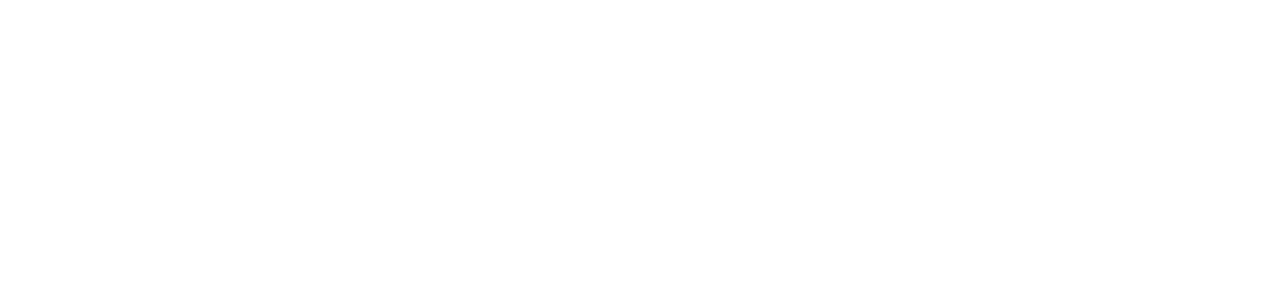
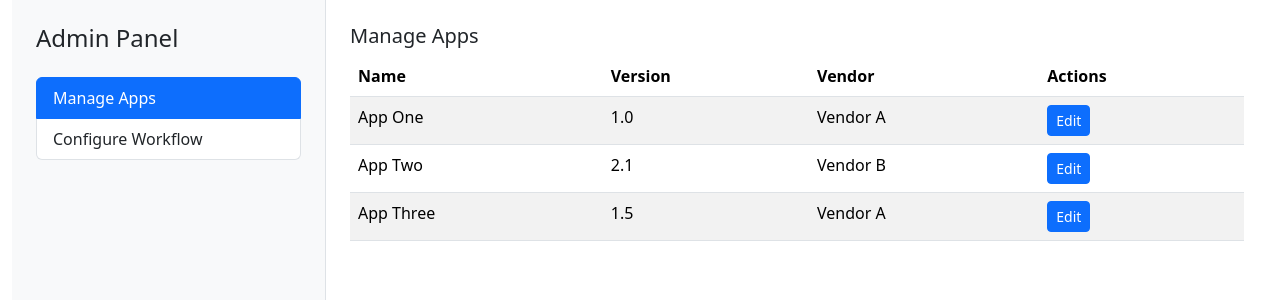
Before and after one commit to abdelfatahlatif/dupod-app-store, a React (Vite) app: page /dupod-app-store/admin/apps in a window 1280 px wide. Before the commit this address had no page. Shown: the top 300 px of the page. Built offline with nearby package versions, Linux system fonts and the light colour scheme.

Commit message:
add admin panel

```diff
--- a/index.html
+++ b/index.html
@@ -6,7 +6,7 @@
     <meta name="viewport" content="width=device-width, initial-scale=1.0" />
     <title>Store App</title>
   </head>
-  <body>
+  <body style="height: 100%;">
     <div id="root" class="container-fluid"></div>
     <script type="module" src="/src/main.tsx"></script>
   </body>
--- /dev/null
+++ b/src/admin/AdminLayout.tsx
@@ -0,0 +1,40 @@
+import { Outlet, NavLink } from 'react-router-dom';
+
+const AdminLayout = () => {
+  return (
+    <div className="container-fluid px-0">
+      <div className="row g-0" style={{ minHeight: '100vh' }}>
+        {/* Sidebar */}
+        <div className="col-md-3 bg-light border-end p-4">
+          <h4 className="mb-4">Admin Panel</h4>
+          <div className="list-group">
+            <NavLink
+              to="apps"
+              className={({ isActive }) =>
+                `list-group-item list-group-item-action ${isActive ? 'active' : ''}`
+              }
+            >
+              Manage Apps
+            </NavLink>
+
+            <NavLink
+              to="workflow"
+              className={({ isActive }) =>
+                `list-group-item list-group-item-action ${isActive ? 'active' : ''}`
+              }
+            >
+              Configure Workflow
+            </NavLink>
+          </div>
+        </div>
+
+        {/* Main Content */}
+        <div className="col-md-9 p-4">
+          <Outlet />
+        </div>
+      </div>
+    </div>
+  );
+};
+
+export default AdminLayout;
--- /dev/null
+++ b/src/admin/AdminRoutes.tsx
@@ -0,0 +1,18 @@
+import { Route, Routes, Navigate } from 'react-router-dom';
+import AdminLayout from './AdminLayout';
+import AppsListPage from './AppListPage';
+import EditAppPage from './EditAppPage';
+import WorkflowConfigPage from './WorkflowConfig';
+
+const AdminRoutes = () => (
+  <Routes>
+    <Route path="/" element={<AdminLayout />}>
+      <Route index element={<Navigate to="apps" />} />
+      <Route path="apps" element={<AppsListPage />} />
+      <Route path="apps/:id/edit" element={<EditAppPage />} />
+      <Route path="workflow" element={<WorkflowConfigPage />} />
+    </Route>
+  </Routes>
+);
+
+export default AdminRoutes;
--- /dev/null
+++ b/src/admin/AppListPage.tsx
@@ -0,0 +1,46 @@
+import { useNavigate } from 'react-router-dom';
+
+const dummyApps = [
+  { id: 1, name: 'App One', version: '1.0', vendor: 'Vendor A' },
+  { id: 2, name: 'App Two', version: '2.1', vendor: 'Vendor B' },
+  { id: 3, name: 'App Three', version: '1.5', vendor: 'Vendor A' },
+];
+
+const AppsListPage = () => {
+  const navigate = useNavigate();
+
+  return (
+    <div>
+      <h5>Manage Apps</h5>
+      <table className="table table-striped">
+        <thead>
+          <tr>
+            <th>Name</th>
+            <th>Version</th>
+            <th>Vendor</th>
+            <th>Actions</th>
+          </tr>
+        </thead>
+        <tbody>
+          {dummyApps.map((app) => (
+            <tr key={app.id}>
+              <td>{app.name}</td>
+              <td>{app.version}</td>
+              <td>{app.vendor}</td>
+              <td>
+                <button
+                  className="btn btn-primary btn-sm"
+                  onClick={() => navigate(`/admin/apps/${app.id}/edit`)}
+                >
+                  Edit
+                </button>
+              </td>
+            </tr>
+          ))}
+        </tbody>
+      </table>
+    </div>
+  );
+};
+
+export default AppsListPage;
--- /dev/null
+++ b/src/admin/EditAppPage.tsx
@@ -0,0 +1,42 @@
+import { useParams, useNavigate } from 'react-router-dom';
+import { useEffect, useState } from 'react';
+
+const EditAppPage = () => {
+  const { id } = useParams();
+  const navigate = useNavigate();
+
+  const [appData, setAppData] = useState({ name: '', version: '', vendor: '' });
+
+  useEffect(() => {
+    // Normally fetch from API
+    setAppData({ name: 'App ' + id, version: '1.0', vendor: 'Vendor A' });
+  }, [id]);
+
+  const handleSave = () => {
+    console.log('Saved data:', appData);
+    navigate('/admin/apps');
+  };
+
+  return (
+    <div>
+      <h5>Edit App #{id}</h5>
+      <form>
+        <div className="mb-3">
+          <label className="form-label">App Name</label>
+          <input className="form-control" value={appData.name} onChange={e => setAppData({ ...appData, name: e.target.value })} />
+        </div>
+        <div className="mb-3">
+          <label className="form-label">Version</label>
+          <input className="form-control" value={appData.version} onChange={e => setAppData({ ...appData, version: e.target.value })} />
+        </div>
+        <div className="mb-3">
+          <label className="form-label">Vendor</label>
+          <input className="form-control" value={appData.vendor} onChange={e => setAppData({ ...appData, vendor: e.target.value })} />
+        </div>
+        <button type="button" className="btn btn-success" onClick={handleSave}>Save</button>
+      </form>
+    </div>
+  );
+};
+
+export default EditAppPage;
--- /dev/null
+++ b/src/admin/WorkflowConfig.tsx
@@ -0,0 +1,44 @@
+import React, { useState } from 'react';
+import { Dropdown } from 'primereact/dropdown';
+import { Card } from 'primereact/card';
+
+interface UserOption {
+    label: string;
+    value: string;
+}
+
+const users: UserOption[] = [
+    { label: 'Alice', value: 'alice' },
+    { label: 'Bob', value: 'bob' },
+    { label: 'Charlie', value: 'charlie' }
+];
+
+const WorkflowConfig: React.FC = () => {
+    const [reviewer1, setReviewer1] = useState<string>('');
+    const [reviewer2, setReviewer2] = useState<string>('');
+    const [approver, setApprover] = useState<string>('');
+
+    return (
+        <div className="container mt-4">
+            <h3>Workflow Configuration</h3>
+            <Card>
+                <div className="p-fluid">
+                    <div className="field mb-3">
+                        <label>Reviewer 1</label>
+                        <Dropdown value={reviewer1} options={users} onChange={(e) => setReviewer1(e.value)} placeholder="Select Reviewer 1" />
+                    </div>
+                    <div className="field mb-3">
+                        <label>Reviewer 2</label>
+                        <Dropdown value={reviewer2} options={users} onChange={(e) => setReviewer2(e.value)} placeholder="Select Reviewer 2" />
+                    </div>
+                    <div className="field">
+                        <label>Final Approver</label>
+                        <Dropdown value={approver} options={users} onChange={(e) => setApprover(e.value)} placeholder="Select Final Approver" />
+                    </div>
+                </div>
+            </Card>
+        </div>
+    );
+};
+
+export default WorkflowConfig;
--- a/src/components/AppList.tsx
+++ b/src/components/AppList.tsx
@@ -6,7 +6,7 @@
 }
 
 const AppList = ({ apps, onAppClick }: Props) => (
-  <ul className="list-group">
+  <ul className="list-group mt-3 mb-3">
     {apps.map((app) => (
       <li
         key={app.id}
--- a/src/index.css
+++ b/src/index.css
@@ -86,6 +86,8 @@
   flex-direction: column;
   justify-content: space-between;
   height: 100%;
+  cursor: pointer;
+
 }
 
 .p-card-header img {
@@ -97,6 +99,8 @@
 /* Ensure card is fixed width */
 .app-card {
   width: 250px;
+  cursor: pointer;
+
 }
 
 .app-description {
@@ -108,7 +112,9 @@
 }
 
 .p-card .p-card-content {
-  padding: 0 !important;;
+  padding: 0 !important;
+  cursor: pointer;
+
 }
 
 .p-card .p-card-title {
--- a/src/main.tsx
+++ b/src/main.tsx
@@ -9,6 +9,7 @@
 import 'primereact/resources/primereact.min.css';
 import 'primeicons/primeicons.css';
 import './index.css';
+import AdminRoutes from './admin/AdminRoutes';
 
 ReactDOM.createRoot(document.getElementById('root')!).render(
   <React.StrictMode>
@@ -16,6 +17,7 @@
       <Routes>
         <Route path="/" element={<App />} />
         <Route path="/apps/:id" element={<AppDetailsPage />} />
+        <Route path="/admin/*" element={<AdminRoutes />} />
       </Routes>
     </Router>
   </React.StrictMode>
--- a/src/pages/AppDetailsPage.tsx
+++ b/src/pages/AppDetailsPage.tsx
@@ -1,4 +1,4 @@
-import { useParams } from 'react-router-dom';
+import { Link, useParams } from 'react-router-dom';
 import { useEffect, useState } from 'react';
 import AppHeader from '../components/AppDetails/AppHeader';
 import AppAbout from '../components/AppDetails/AppAbout';
@@ -24,10 +24,12 @@
 
  return (
     <div className="container mt-4">
+      <div className='mb-3'><Link to="/">Back to Apps</Link></div>
       <AppHeader app={app} />
       <AppAbout app={app}/>
       <AppMediaSlider appId={app.id.toString()}/>
       <AppComments appId={app.id.toString()} />
+      <div className='mt-3 mb-3'><Link to="/">Back to Apps</Link></div>
     </div>
   );
 };
--- a/src/pages/Home.tsx
+++ b/src/pages/Home.tsx
@@ -83,8 +83,8 @@
   };
 
   return (
-    <div className="container-fluid mt-4">
-      <h2 className="text-center mb-4">App Store</h2>
+    <div className="container-fluid px-0">
+      {/* <h2 className="text-center mb-4">App Store</h2> */}
 
       {/* Category Tabs */}
       {/* <ul className="nav nav-tabs mb-3">
@@ -100,9 +100,9 @@
         ))}
       </ul> */}
 
-      <div className="row">
+      <div className="row g-0" style={{ minHeight: '100vh' }}>
         {/* Left Vendor Menu */}
-        <div className="col-12 col-md-3 mb-3">
+        <div className="col-md-3 bg-light border-end p-4">
           <h5>Vendors</h5>
           <VendorMenu
             vendors={vendors}
@@ -112,7 +112,7 @@
         </div>
 
         {/* Main App Panel */}
-        <div className="col-12 col-md-9">
+        <div className="col-12 col-md-9 p-4">
           <div className="mb-3 d-flex justify-content-between align-items-center">
             <SearchBar value={search} onChange={setSearch} />
           </div>
```
